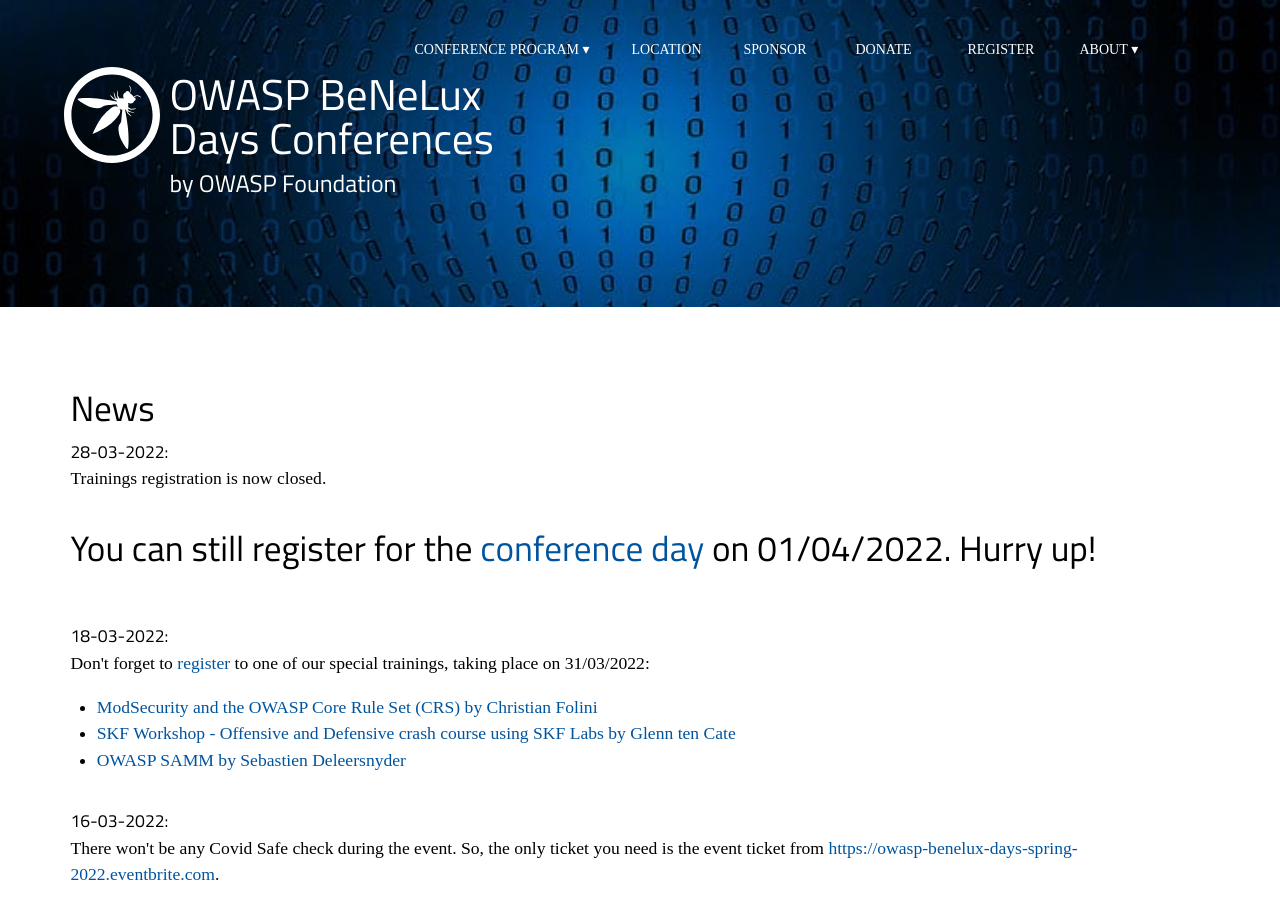
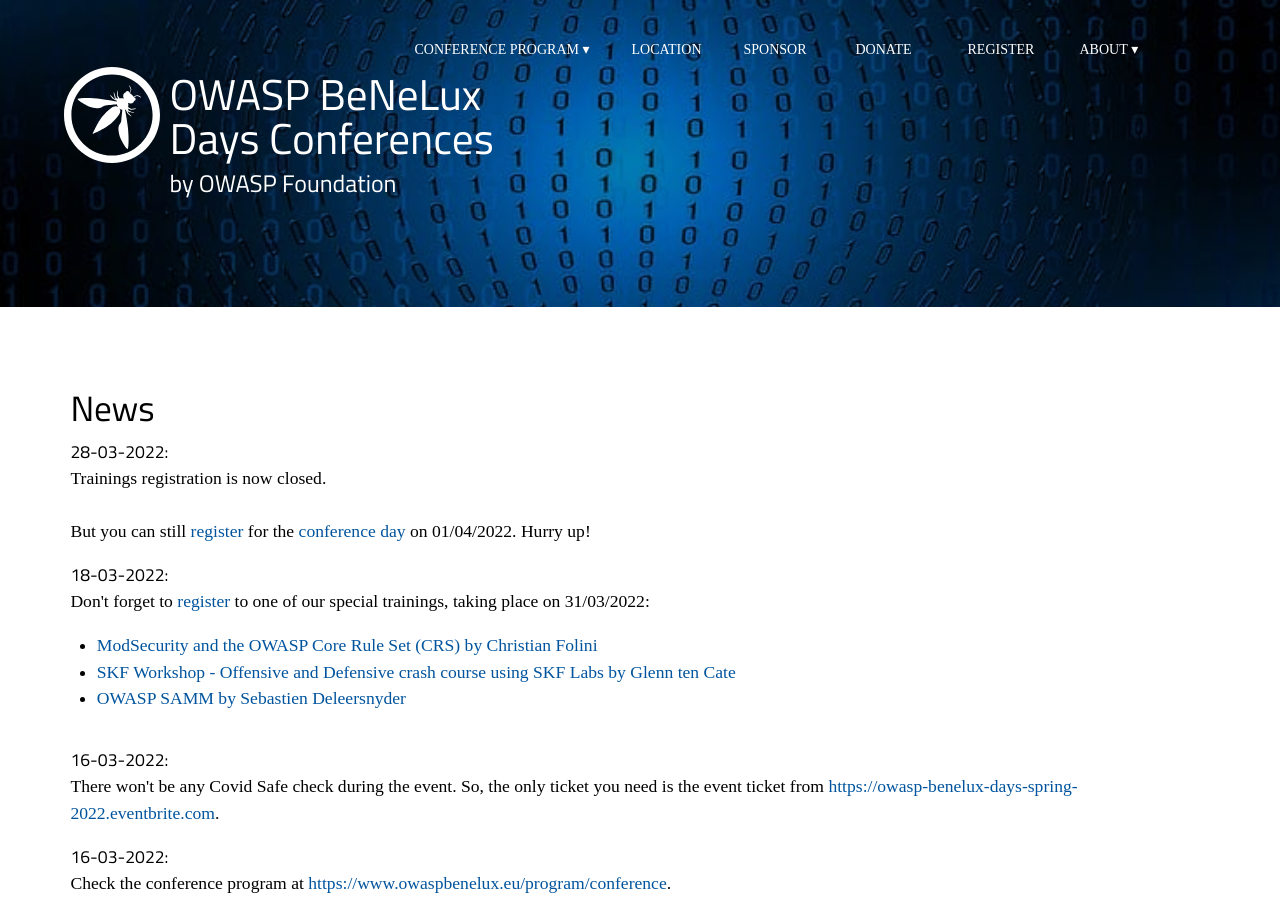
Before and after one commit to dm-17/Owasp-BeNeLux-Days-2021, a Jekyll site: the page built from index.html, in a window 1280 px wide and 900 px high. Built offline with Jekyll 4.4.1, drawn with Linux system fonts in a browser that asks for light colours; some web fonts are replaced.

Commit message:
Update news.yml

```diff
--- a/_data/news.yml
+++ b/_data/news.yml
@@ -2,7 +2,7 @@
   text : >-
          Trainings registration is now closed.<br>
          <br>
-         <h2>You can still register for the <a href="/program/conference">conference day</a> on 01/04/2022. Hurry up!</h2><br>
+         But you can still <a href="https://owasp-benelux-days-spring-2022.eventbrite.com">register</a> for the <a href="/program/conference">conference day</a> on 01/04/2022. Hurry up!<br>
 - date : 18-03-2022
   text : >-
          Don't forget to <a href="https://owasp-benelux-days-spring-2022.eventbrite.com">register</a> to one of our special trainings, taking place on 31/03/2022:<br>
```
